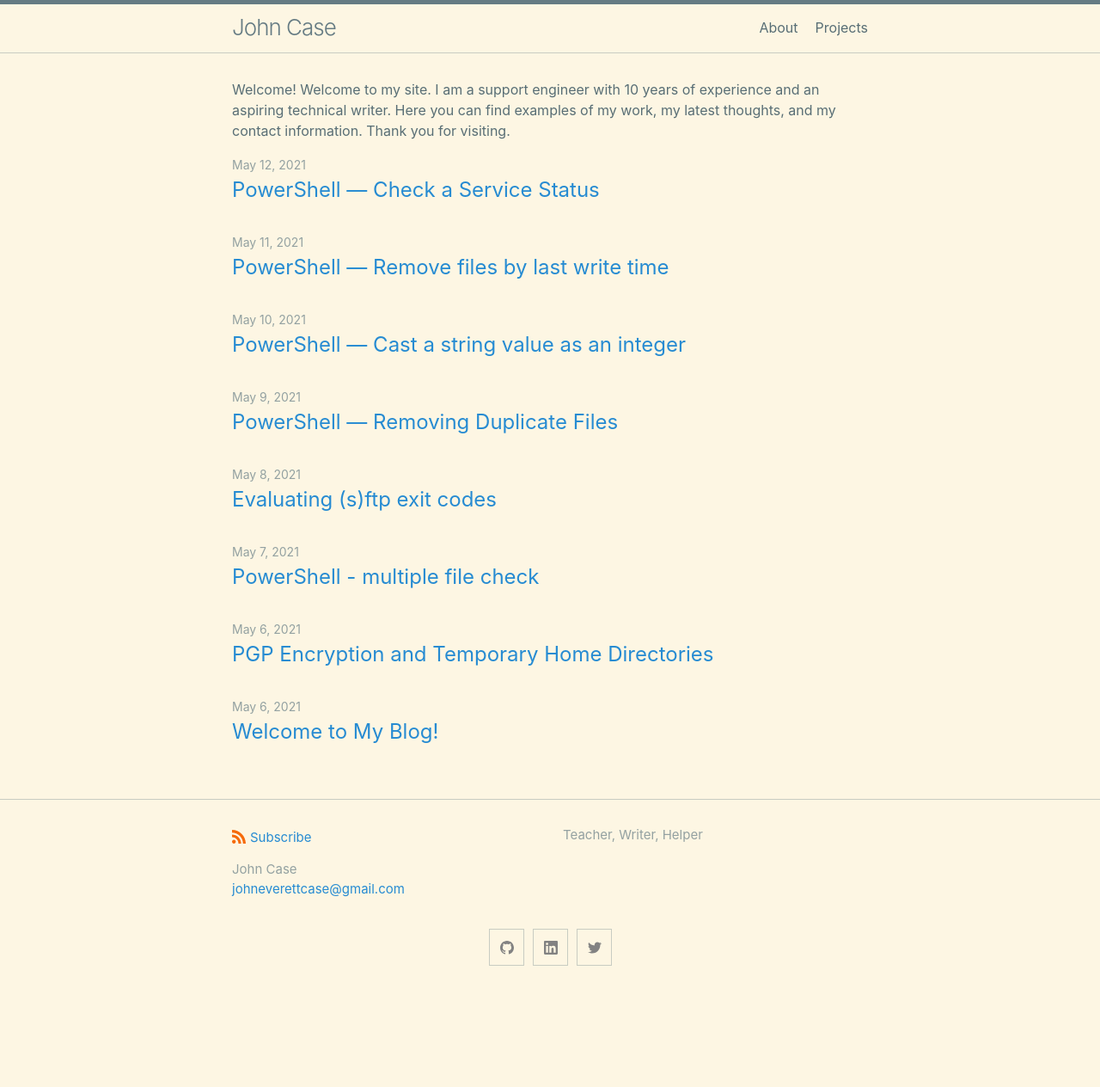
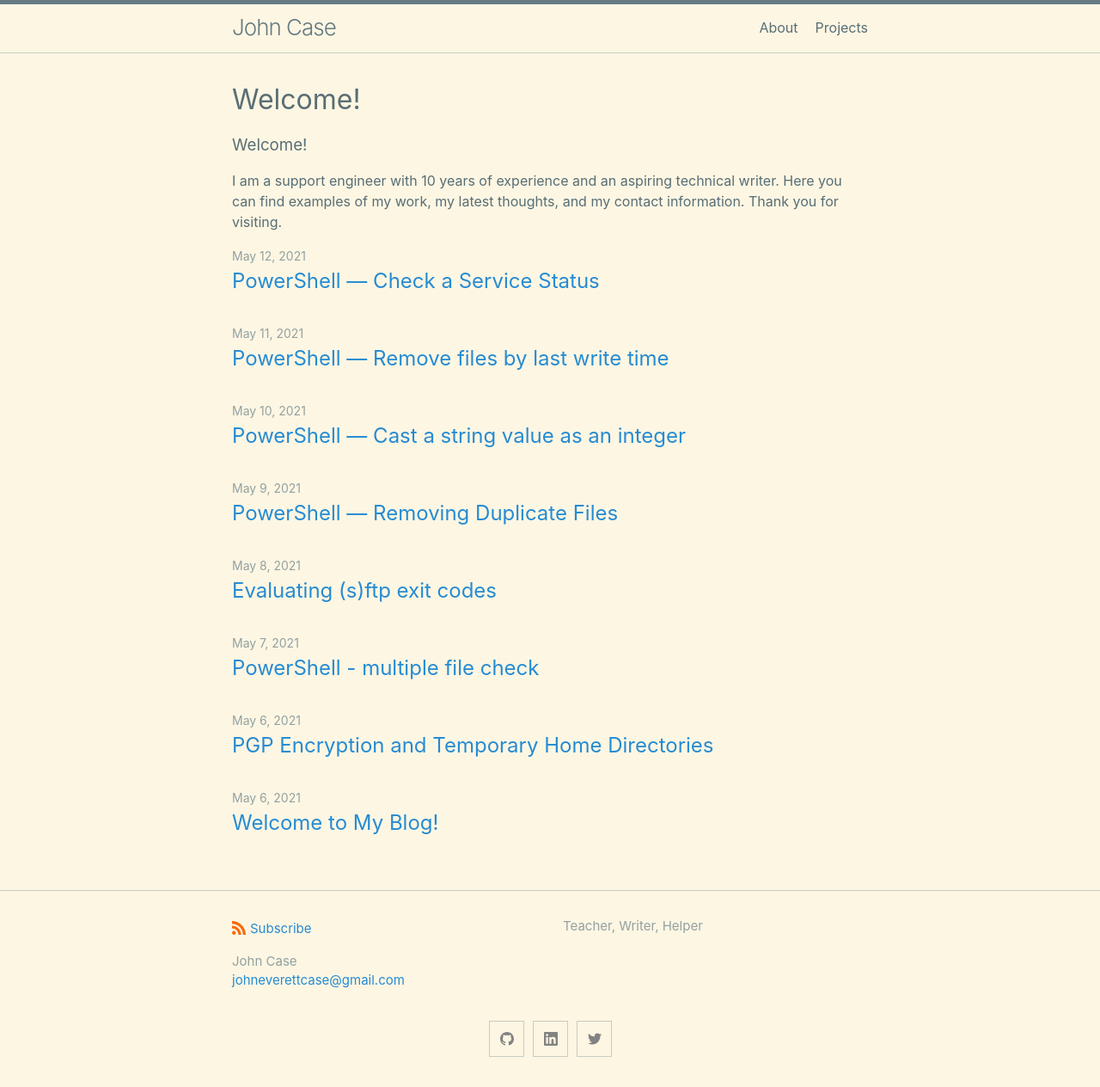
Before and after one commit to johnnycase/johnnycase.github.io, a Jekyll site: the page built from index.md, in a window 1280 px wide. Shown: the whole page at 86% size. Built offline with Jekyll 4.4.1, drawn with Linux system fonts in a browser that asks for light colours; our own code applies the rules of GitHub Pages for plain Markdown files; before the commit the page ends 1158 px from its top, so only the background shows below that.

Commit message:
Update index.md
change header

```diff
--- a/index.md
+++ b/index.md
@@ -7,5 +7,6 @@
 #
 layout: home
 ---
-Welcome!
-Welcome to my site. I am a support engineer with 10 years of experience and an aspiring technical writer. Here you can find examples of my work, my latest thoughts, and my contact information. Thank you for visiting.
+### Welcome!
+
+I am a support engineer with 10 years of experience and an aspiring technical writer. Here you can find examples of my work, my latest thoughts, and my contact information. Thank you for visiting.
```
